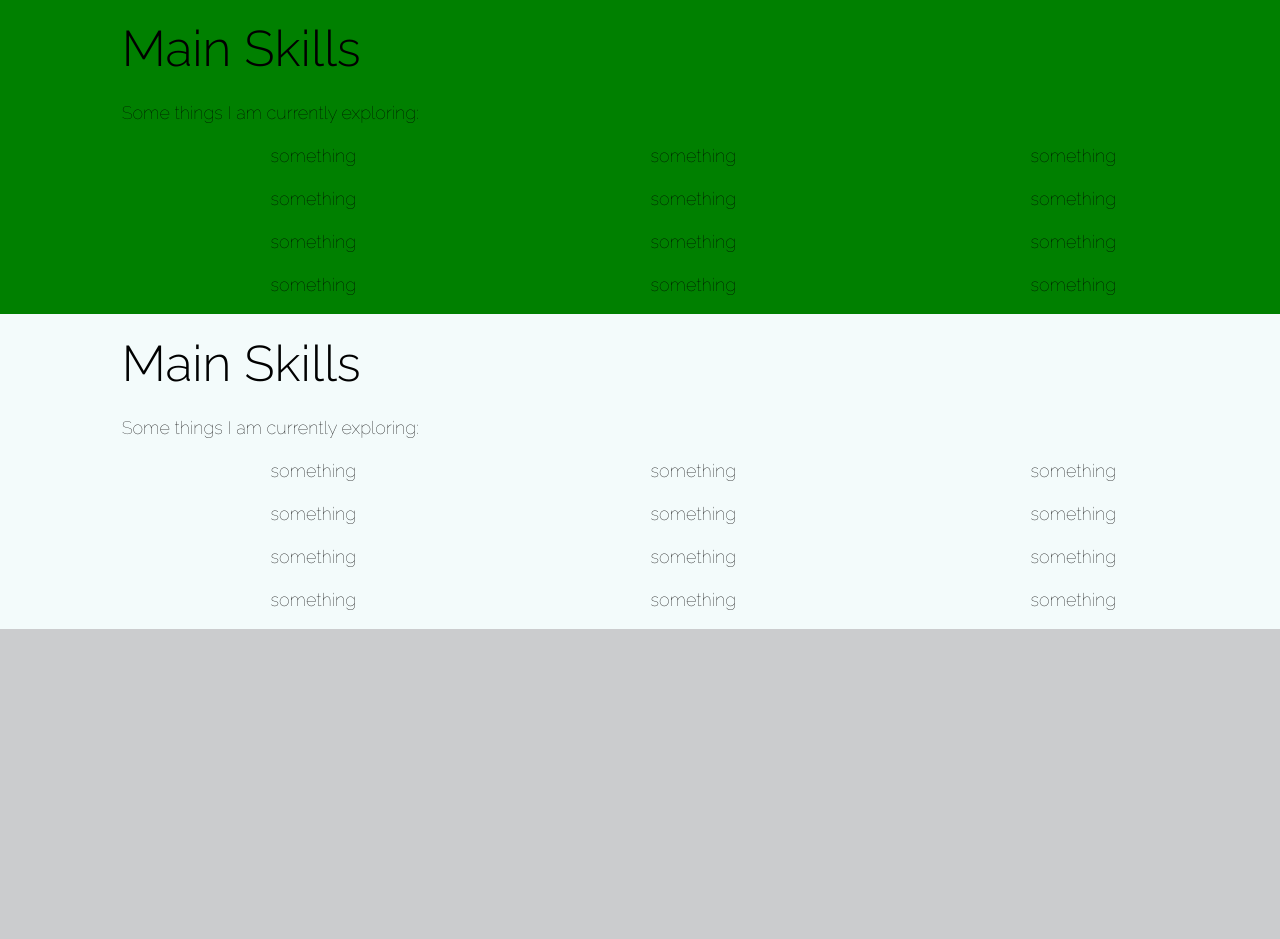
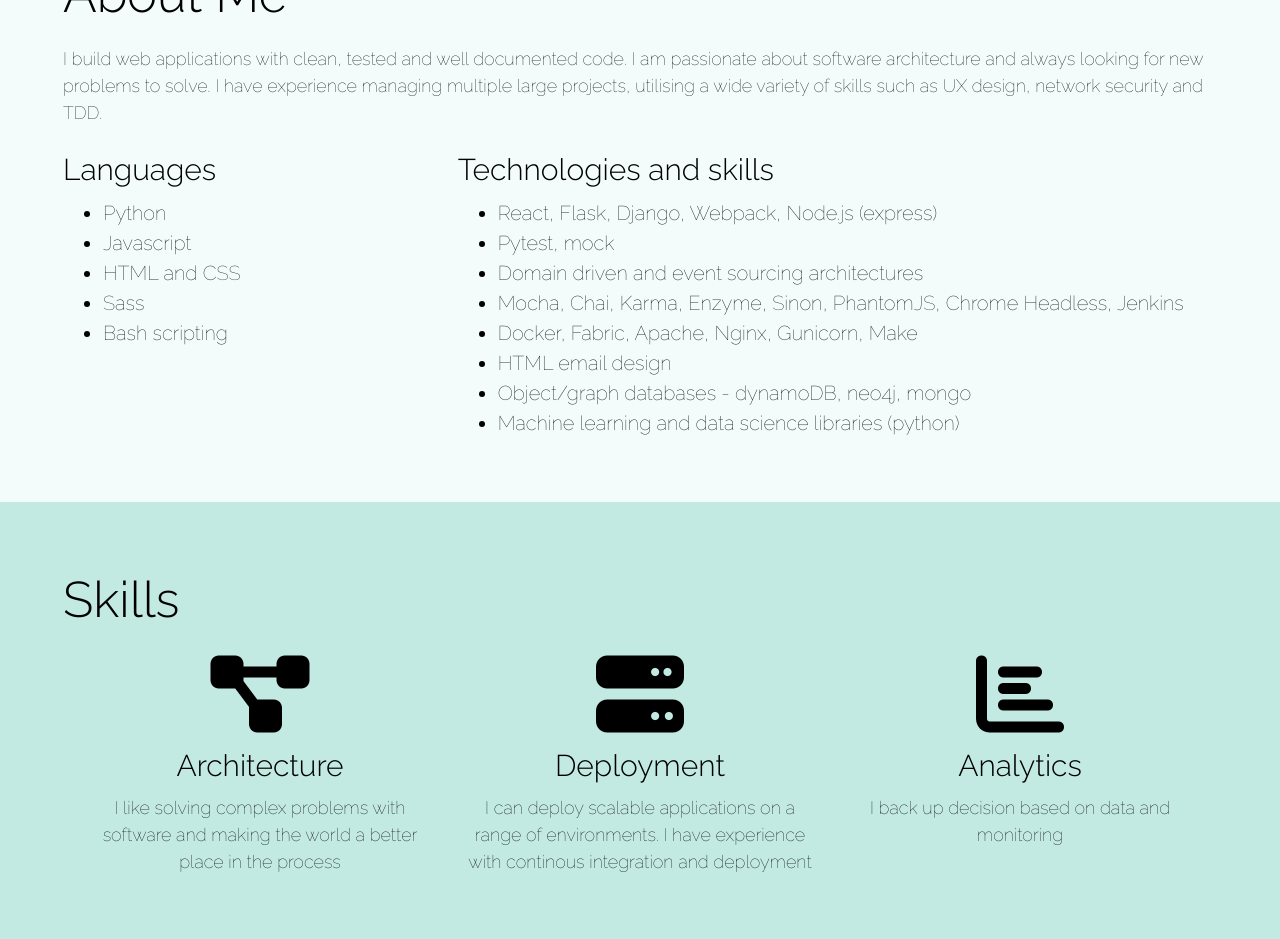
Before and after one commit to ewanjones/portfolio, a Django app: page / in a window 1280 px wide. Shown: the part 903-1842 px from the top of the page. Before the commit the page ends 1532 px from the top, so only its background shows below. Run offline with Django 3.2, Linux system fonts and the light colour scheme; some libraries are stand-ins or nearby versions.

Commit message:
Add more things to home screen

```diff
--- a/server/interfaces/templates/home.html
+++ b/server/interfaces/templates/home.html
@@ -12,73 +12,77 @@
     <div class="container-fluid text-color">
         <div class="row above-the-line">
             <div class="col-md-8 offset-1 mt-5">
-                <h2 class="align-center">I write web applications and I like flying</h2>
+                <h2 class="align-center">London based developer with a passion for flying</h2>
             </div>
         </div>
 
-        <div class="row green">
-            <div class="col offset-1">
-                <h2 class="text-color align-center">Main Skills</h2>
-                <p>Some things I am currently exploring:</p>
+        <div class="row p-5">
+            <div class="col-md-12">
+                <h2 class="text-color align-center">About Me</h2>
+                <p>
+                    I build web applications with clean, tested and well documented code. I am
+                    passionate about software architecture and always looking for new problems to solve.
+                    I have experience managing multiple large projects, utilising a wide variety of
+                    skills such as UX design, network security and TDD.
+                </p>
+            </div>
 
-                <div class="container">
+            <div class="col-md-4">
+                <h3>Languages</h3>
+                <ul>
+                    <li>Python</li>
+                    <li>Javascript</li>
+                    <li>HTML and CSS</li>
+                    <li>Sass</li>
+                    <li>Bash scripting</li>
+                </ul>
+            </div>
+            <div class="col-md-8">
+                <h3>Technologies and skills</h3>
+                <ul>
+                    <li>React, Flask, Django, Webpack, Node.js (express)</li>
+                    <li>Pytest, mock</li>
+                    <li>Domain driven and event sourcing architectures</li>
+                    <li>Mocha, Chai, Karma, Enzyme, Sinon, PhantomJS, Chrome Headless, Jenkins</li>
+                    <li>Docker, Fabric, Apache, Nginx, Gunicorn, Make</li>
+                    <li>HTML email design</li>
+                    <li>Object/graph databases - dynamoDB, neo4j, mongo</li>
+                    <li>Machine learning and data science libraries (python)</li>
+                </ul>
+            </div>
+        </div>
+
+        <div class="row p-5 green">
+            <div class="col">
+                <h2 class="text-color align-center">Skills</h2>
+
+                <div class="container mt-3">
                     <div class="row mt-3">
                         <div class="col-md-4 text-center">
-                            <p>something</p>
-                            <p>something</p>
-                            <p>something</p>
-                            <p>something</p>
+                            <i class="fas fa-project-diagram display-2"></i>
+                            <h3 class="text-color align-center">Architecture</h3>
+                            <p>I like solving complex problems with software and making the world a better place in the process</p>
                         </div>
                         <div class="col-md-4 text-center">
-                            <p>something</p>
-                            <p>something</p>
-                            <p>something</p>
-                            <p>something</p>
+                            <i class="fas fa-server display-2"></i>
+                            <h3 class="text-color align-center">Deployment</h3>
+                            <p>I can deploy scalable applications on a range of environments. I have experience with continous integration and deployment</p>
                         </div>
                         <div class="col-md-4 text-center">
-                            <p>something</p>
-                            <p>something</p>
-                            <p>something</p>
-                            <p>something</p>
+                            <i class="fas fa-chart-bar display-2"></i>
+                            <h3 class="text-color align-center">Analytics</h3>
+                            <p>I back up decision based on data and monitoring</p>
                         </div>
                     </div>
                 </div>
             </div>
         </div>
 
-        <div class="row">
-            <div class="col offset-1">
-                <h2 class="text-color align-center">Main Skills</h2>
-                <p>Some things I am currently exploring:</p>
-
-                <div class="container">
-                    <div class="row mt-3">
-                        <div class="col-md-4 text-center">
-                            <p>something</p>
-                            <p>something</p>
-                            <p>something</p>
-                            <p>something</p>
-                        </div>
-                        <div class="col-md-4 text-center">
-                            <p>something</p>
-                            <p>something</p>
-                            <p>something</p>
-                            <p>something</p>
-                        </div>
-                        <div class="col-md-4 text-center">
-                            <p>something</p>
-                            <p>something</p>
-                            <p>something</p>
-                            <p>something</p>
-                        </div>
-                    </div>
-                </div>
-            </div>
-        </div>
     </div>
 {% endblock %}
 
 {% block js %}
     {{ block.super }}
+    <script src="https://kit.fontawesome.com/078f8cccf0.js" crossorigin="anonymous"></script>
     {% comment %} <script src="{{ react_bundle_url }}" /></script> {% endcomment %}
 {% endblock %}
--- a/server/static/css/home.css
+++ b/server/static/css/home.css
@@ -1,5 +1,5 @@
 .above-the-line {
-   height: 100vh;
+   height: 90vh;
     opacity: 0.5;
 
     background-image: url('/static/img/plane-background.jpg');
@@ -25,5 +25,5 @@
 }
 
 .green {
-   background-color: green;
+   background-color: #c2e9e2;
 }
--- a/server/static/css/layout.css
+++ b/server/static/css/layout.css
@@ -10,6 +10,7 @@ body, html {
 
 nav {
     box-shadow: 0px 4px 5px grey;
+    height: 10vh;
 }
 
 nav > div > ul > li {
```
